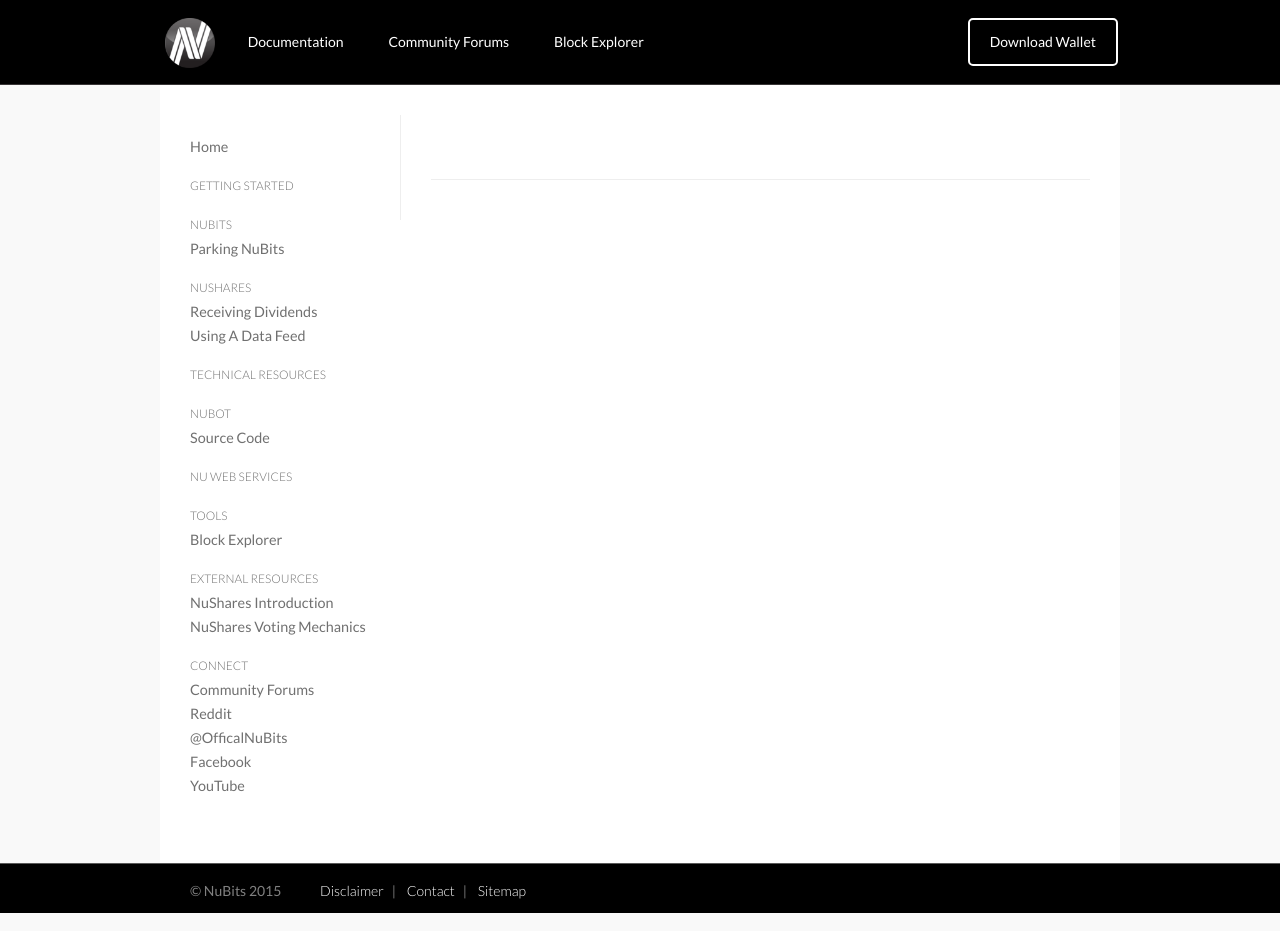
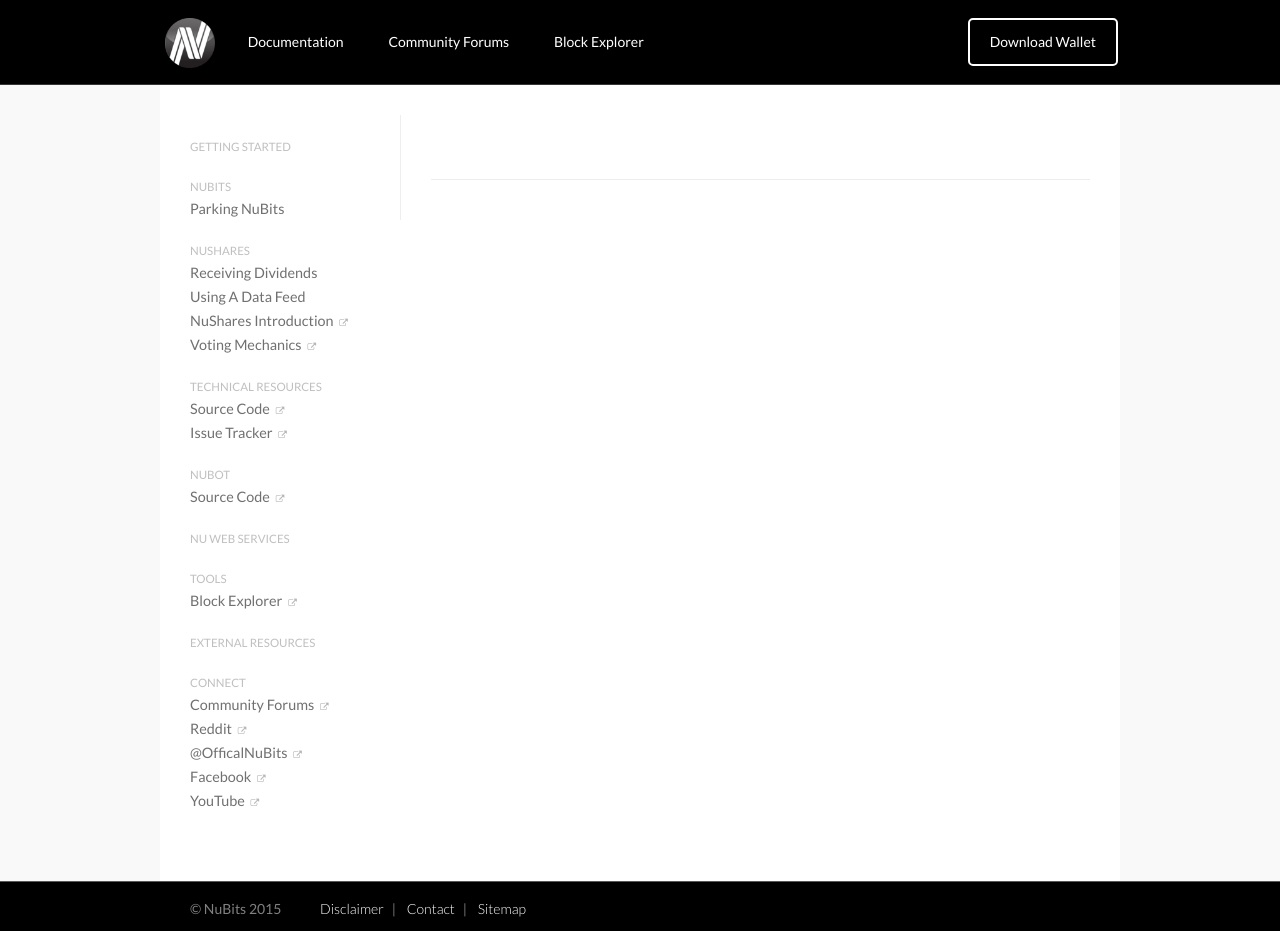
Before and after one commit to NuNetwork/documentation, a Jekyll site: the page built from index.html, in a window 1280 px wide. Built offline with Jekyll 4.4.1, drawn with Linux system fonts in a browser that asks for light colours; nearby versions of some CDN libraries; Markdown is read by kramdown in place of the engine named in the settings.

Commit message:
Finished document and/or iterator for sidebar. Included new icon style for external resources.

```diff
--- a/_includes/sidebar-left.html
+++ b/_includes/sidebar-left.html
@@ -2,7 +2,7 @@
 <script>console.log('location = {{location}}');</script>
 
 <section class="col nav_left_sidebar">
-  <ul><li><a href="/">Home</a></li></ul>
+  {%comment%}<ul><li><a href="/">Home</a></li></ul>{%endcomment%}
   {% for menu in site.data.navigation[page.lang].doc-sidebar %}
   <h4>{{ menu.heading | upcase }}</h4>
   <ul>
@@ -15,33 +15,51 @@
       {% endif %}
     {% endfor %}
 
+    {% if menu.heading == 'NuBits' %}
+      {% for link in site.data.navigation[page.lang].nubits %}
+        <li class="ext_res"><a href="{{ link.url }}" target="_blank">{{ link.resource }} <i class="fa fa-external-link" title="External Link"></i></a></li>
+      {% endfor %}
+    {% endif %}
+
+    {% if menu.heading == 'NuShares' %}
+      {% for link in site.data.navigation[page.lang].nushares %}
+        <li class="ext_res"><a href="{{ link.url }}" target="_blank">{{ link.resource }} <i class="fa fa-external-link" title="External Link"></i></a></li>
+      {% endfor %}
+    {% endif %}
+
+    {% if menu.heading == 'Technical Resources' %}
+      {% for link in site.data.navigation[page.lang].tech-resources %}
+        <li class="ext_res"><a href="{{ link.url }}" target="_blank">{{ link.resource }} <i class="fa fa-external-link" title="External Link"></i></a></li>
+      {% endfor %}
+    {% endif %}
+
     {% if menu.heading == 'NuBot' %}
       {% for link in site.data.navigation[page.lang].nubot %}
-        <li class="ext_res"><a href="{{ link.url }}" target="_blank">{{ link.resource }}</a></li>
+        <li class="ext_res"><a href="{{ link.url }}" target="_blank">{{ link.resource }} <i class="fa fa-external-link" title="External Link"></i></a></li>
       {% endfor %}
     {% endif %}
 
     {% if menu.heading == 'Nu Web Services' %}
       {% for link in site.data.navigation[page.lang].webservices %}
-        <li class="ext_res"><a href="{{ link.url }}" target="_blank">{{ link.resource }}</a></li>
+        <li class="ext_res"><a href="{{ link.url }}" target="_blank">{{ link.resource }} <i class="fa fa-external-link" title="External Link"></i></a></li>
       {% endfor %}
     {% endif %}
 
     {% if menu.heading == 'Tools' %}
       {% for link in site.data.navigation[page.lang].tools %}
-        <li class="ext_res"><a href="{{ link.url }}" target="_blank">{{ link.resource }}</a></li>
+        <li class="ext_res"><a href="{{ link.url }}" target="_blank">{{ link.resource }} <i class="fa fa-external-link" title="External Link"></i></a></li>
       {% endfor %}
     {% endif %}
 
     {% if menu.heading == 'External Resources' %}
       {% for link in site.data.navigation[page.lang].ext-resources %}
-        <li class="ext_res"><a href="{{ link.url }}" target="_blank">{{ link.resource }}</a></li>
+        <li class="ext_res"><a href="{{ link.url }}" target="_blank">{{ link.resource }} <i class="fa fa-external-link" title="External Link"></i></a></li>
       {% endfor %}
     {% endif %}
 
     {% if menu.heading == 'Connect' %}
       {% for link in site.data.navigation[page.lang].social-networks %}
-        <li class="ext_res"><a href="{{ link.url }}" target="_blank">{{ link.resource }}</a></li>
+        <li class="ext_res"><a href="{{ link.url }}" target="_blank">{{ link.resource }} <i class="fa fa-external-link" title="External Link"></i></a></li>
       {% endfor %}
     {% endif %}
   </ul>
--- a/_sass/_base.sass
+++ b/_sass/_base.sass
@@ -101,17 +101,25 @@ body
   font-size: .9em
   font-weight: 400
   h4
-    font-size: .825em
-    font-weight: 300
+    margin-bottom: -2px
+    font-size: 80%
+    font-weight: 400
+    color: transparentize(#707070, 0.55)
   ul
     list-style-type: none
-    margin-bottom: 15px
+    margin-bottom: 18px
     li
       a
         text-decoration: none
         color: #707070
         &:hover
           color: #931f0a
+      i
+        padding-left: 3px
+        font-size: 60%
+        color: transparentize(#707070, 0.5)
+        &:hover
+          color: transparentize(#931f0a, 0.5)
       &.current
         a
           color: red
```
Also changed, not shown: _data/navigation.yml (+11 -4 lines).
